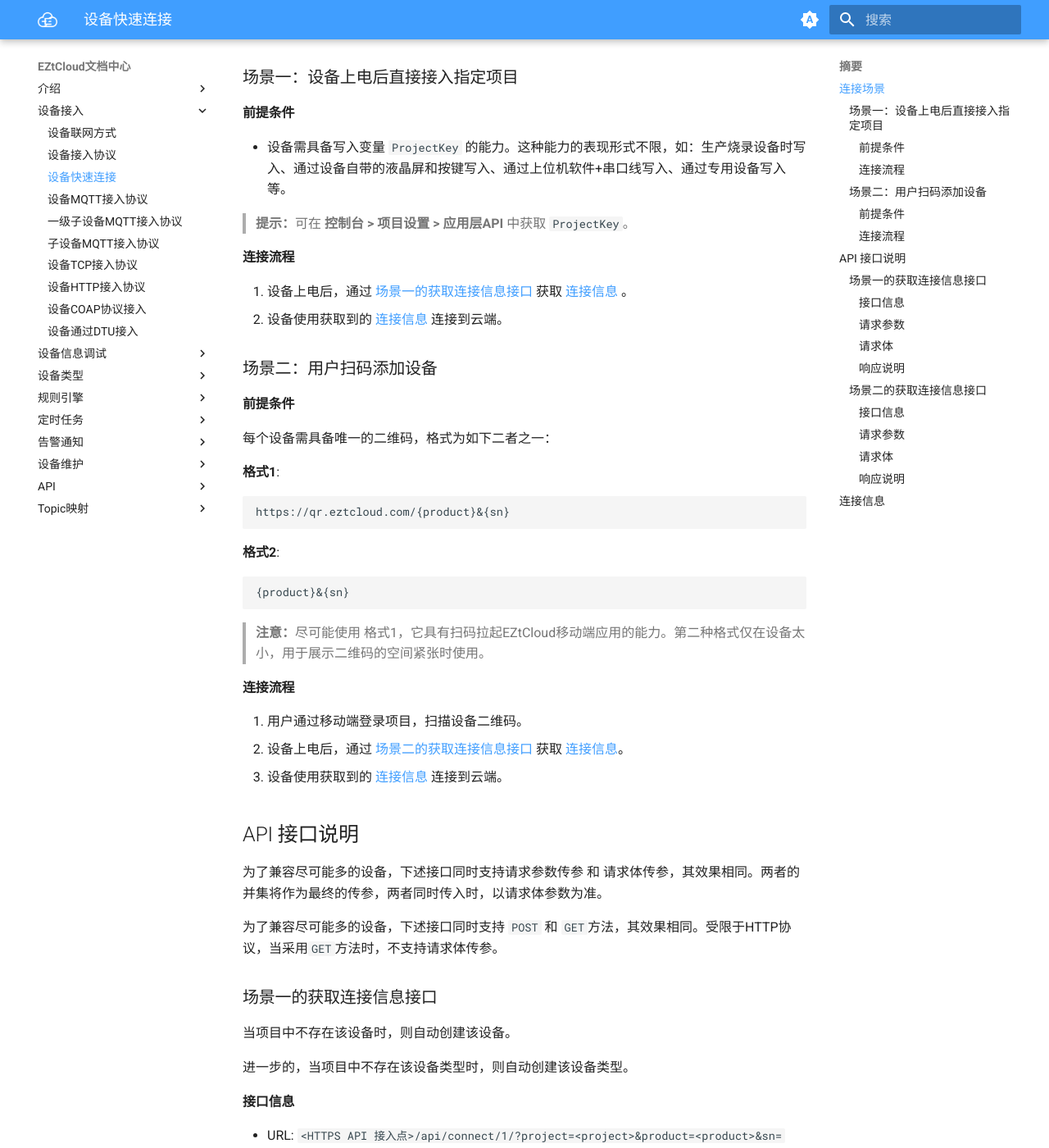
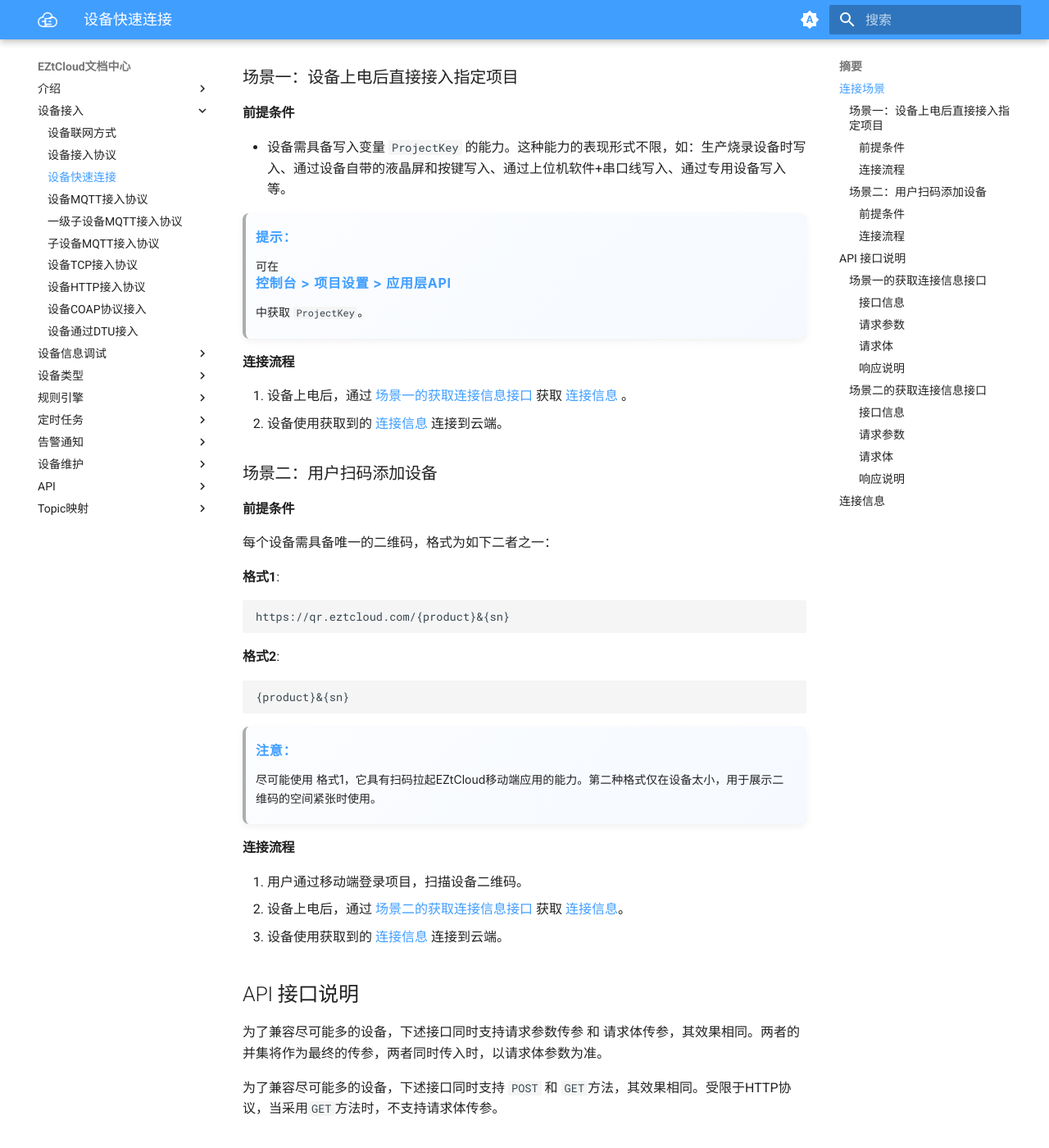
Before and after one commit to children1987/children1987, an MkDocs documentation site: the page built from docs/设备快速连接.md, in a window 1280 px wide and 1400 px high, scrolled down 484 px. Shown: the whole window at 82% size. Built offline with MkDocs 1.6.1 and Material for MkDocs 9.7.7, drawn with Linux system fonts in a browser that asks for light colours.

Commit message:
add 注意等文本框样式

```diff
--- a/docs/stylesheets/extra.css
+++ b/docs/stylesheets/extra.css
@@ -3,3 +3,170 @@
   --md-primary-fg-color--light: #409EFF;
   --md-primary-fg-color--dark:  #409EFF;
 }
+
+/* 通用 Admonition 样式 - 兼容所有 Markdown 渲染器 */
+blockquote {
+  background-color: var(--md-default-bg-color, #f8f9ff);
+  border: none;
+  border-left: 4px solid var(--md-primary-fg-color, #448aff);
+  border-radius: 0.4rem;
+  padding: 1rem 1.25rem;
+  margin: 1rem 0;
+  box-shadow: 0 0.2rem 0.5rem rgba(0,0,0,.05), 0 0 0.05rem rgba(0,0,0,.1);
+  position: relative;
+  font-style: normal;
+  font-size: 0.7rem;
+  line-height: 1.6;
+  overflow: hidden;
+  transition: all 0.2s ease;
+}
+
+/* 悬停效果 */
+blockquote:hover {
+  box-shadow: 0 0.3rem 0.8rem rgba(0,0,0,.08), 0 0 0.1rem rgba(0,0,0,.15) !important;
+  transform: translateY(-1px);
+  transition: all 0.2s ease;
+}
+
+/* 添加更精确的阴影效果 */
+blockquote::before {
+  content: '';
+  position: absolute;
+  top: 0;
+  left: 0;
+  right: 0;
+  bottom: 0;
+  background: linear-gradient(135deg, rgba(68, 138, 255, 0.02) 0%, rgba(68, 138, 255, 0.05) 100%);
+  pointer-events: none;
+  border-radius: 0.4rem;
+  z-index: 0;
+}
+
+/* 通用标题样式 */
+blockquote strong {
+  color: var(--md-primary-fg-color, #448aff);
+  font-weight: 700;
+  font-size: 0.8rem;
+  text-transform: uppercase;
+  letter-spacing: 0.05em;
+  display: block;
+  margin-bottom: 0.75rem;
+  line-height: 1.2;
+  position: relative;
+  z-index: 1;
+  font-family: -apple-system, BlinkMacSystemFont, "Segoe UI", Roboto, "Helvetica Neue", Arial, sans-serif;
+}
+
+/* 引用块内容样式 */
+blockquote p {
+  margin: 0.5rem 0;
+  color: var(--md-default-fg-color, #37474f);
+  line-height: 1.6;
+  font-size: 0.7rem;
+  font-weight: normal;
+  position: relative;
+  z-index: 1;
+  font-family: -apple-system, BlinkMacSystemFont, "Segoe UI", Roboto, "Helvetica Neue", Arial, sans-serif;
+}
+
+blockquote ul, blockquote ol {
+  margin: 0.5rem 0;
+  padding-left: 1.5rem;
+  position: relative;
+  z-index: 1;
+}
+
+blockquote li {
+  color: var(--md-default-fg-color, #37474f);
+  line-height: 1.6;
+  margin: 0.25rem 0;
+  font-size: 0.7rem;
+  font-weight: normal;
+  position: relative;
+  z-index: 1;
+  font-family: -apple-system, BlinkMacSystemFont, "Segoe UI", Roboto, "Helvetica Neue", Arial, sans-serif;
+}
+
+/* 优化引用块内的链接样式 */
+blockquote a {
+  color: var(--md-primary-fg-color, #448aff);
+  text-decoration: none;
+}
+
+blockquote a:hover {
+  text-decoration: underline;
+}
+
+/* 确保引用块内没有额外的边距 */
+blockquote > *:first-child {
+  margin-top: 0;
+}
+
+blockquote > *:last-child {
+  margin-bottom: 0;
+}
+
+/* MkDocs Material 主题切换适配 */
+/* 明亮主题 - 使用 CSS 变量自动适配 */
+[data-md-color-scheme="default"] blockquote {
+  background-color: var(--md-default-bg-color, #f8f9ff);
+  border-left-color: var(--md-primary-fg-color, #448aff);
+  box-shadow: 0 0.2rem 0.5rem rgba(0,0,0,.05), 0 0 0.05rem rgba(0,0,0,.1);
+}
+
+[data-md-color-scheme="default"] blockquote:hover {
+  box-shadow: 0 0.4rem 1rem rgba(0,0,0,.1), 0 0 0.1rem rgba(0,0,0,.2) !important;
+}
+
+[data-md-color-scheme="default"] blockquote::before {
+  background: linear-gradient(135deg, rgba(68, 138, 255, 0.02) 0%, rgba(68, 138, 255, 0.05) 100%);
+}
+
+/* 暗夜主题 - 使用 CSS 变量自动适配 */
+[data-md-color-scheme="slate"] blockquote {
+  background-color: var(--md-default-bg-color, #1a1a1a);
+  border-left-color: var(--md-primary-fg-color, #64b5f6);
+  box-shadow: 0 0.2rem 0.5rem rgba(0,0,0,.3), 0 0 0.05rem rgba(0,0,0,.4);
+}
+
+[data-md-color-scheme="slate"] blockquote:hover {
+  box-shadow: 0 0.4rem 1rem rgba(0,0,0,.5), 0 0 0.1rem rgba(0,0,0,.6) !important;
+}
+
+[data-md-color-scheme="slate"] blockquote::before {
+  background: linear-gradient(135deg, rgba(100, 181, 246, 0.02) 0%, rgba(100, 181, 246, 0.05) 100%);
+}
+
+/* 自动主题（跟随系统） */
+@media (prefers-color-scheme: dark) {
+  [data-md-color-scheme=""] blockquote {
+    background-color: var(--md-default-bg-color, #1a1a1a);
+    border-left-color: var(--md-primary-fg-color, #64b5f6);
+    box-shadow: 0 0.2rem 0.5rem rgba(0,0,0,.3), 0 0 0.05rem rgba(0,0,0,.4);
+  }
+
+  [data-md-color-scheme=""] blockquote:hover {
+    box-shadow: 0 0.4rem 1rem rgba(0,0,0,.5), 0 0 0.1rem rgba(0,0,0,.6) !important;
+  }
+
+  [data-md-color-scheme=""] blockquote::before {
+    background: linear-gradient(135deg, rgba(100, 181, 246, 0.02) 0%, rgba(100, 181, 246, 0.05) 100%);
+  }
+}
+
+/* 响应式设计 */
+@media (max-width: 768px) {
+  blockquote {
+    padding: 0.75rem 1rem;
+    margin: 0.75rem 0;
+  }
+
+  blockquote strong {
+    font-size: 0.75rem;
+  }
+
+  blockquote p,
+  blockquote li {
+    font-size: 0.65rem;
+  }
+}
```
